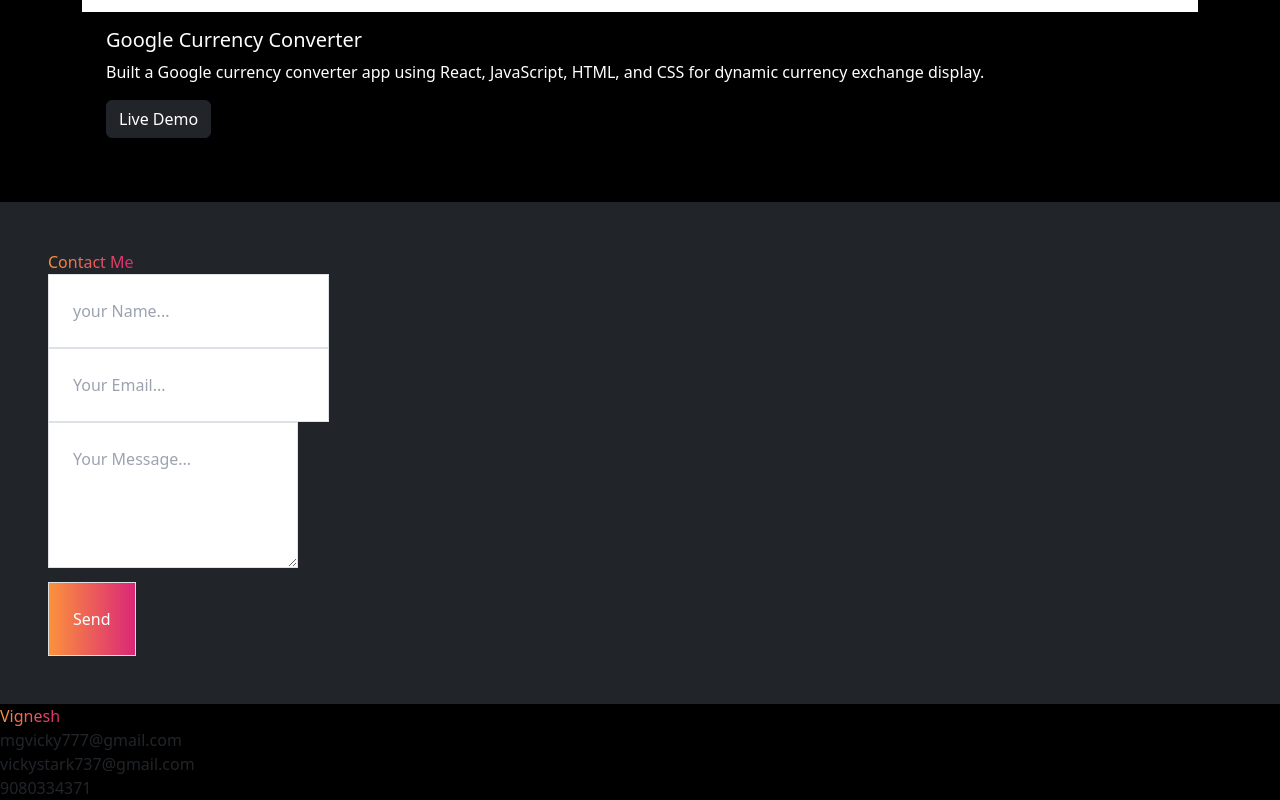
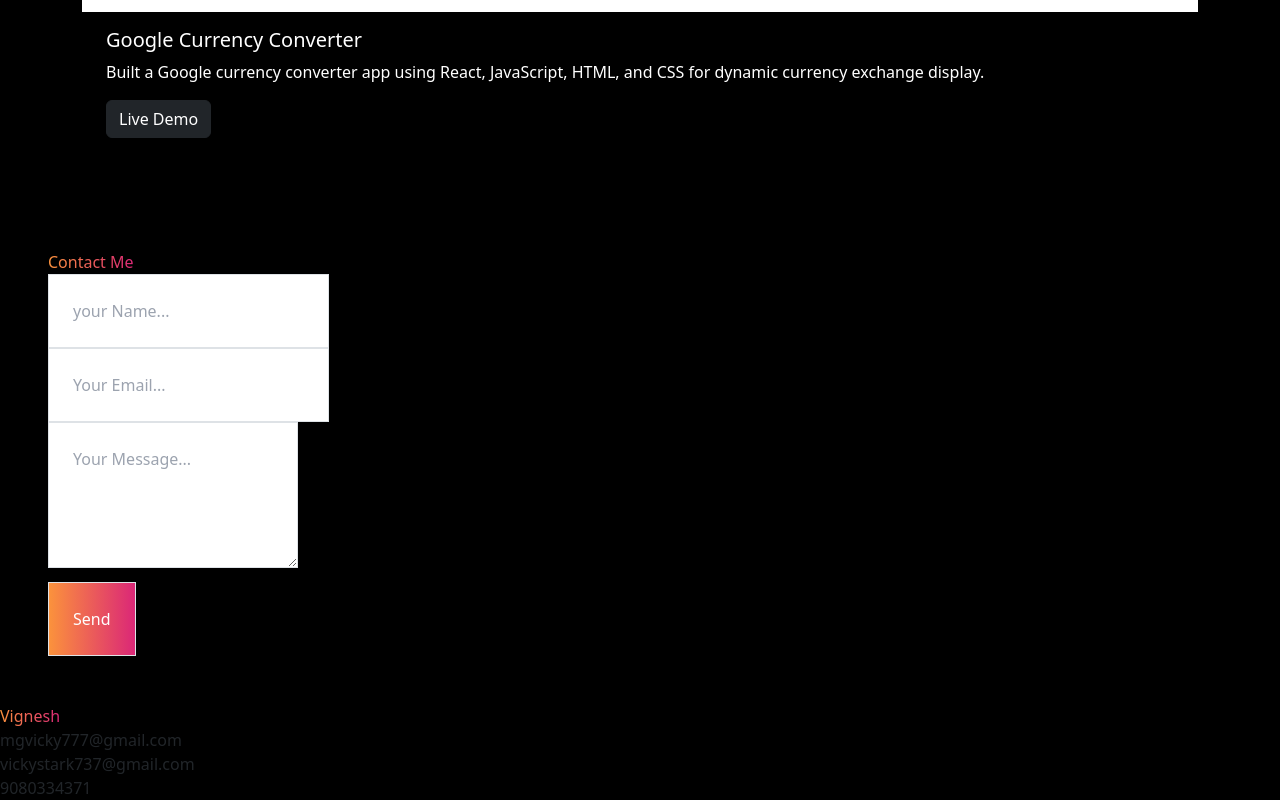
Before and after one commit to Vickystark1/vignesh-portfolio, a React (Vite) app: page / in a window 1280 px wide. Shown: the part 10806-11606 px from the top of the page. Built offline with nearby package versions, Linux system fonts and the light colour scheme.

Commit message:
authlivelinkupdated

```diff
--- a/src/components/Contact.jsx
+++ b/src/components/Contact.jsx
@@ -2,7 +2,7 @@ import React from 'react'
 
 const Contact = () => {
   return (
-    <div className='max-w-[1200px] pt-[20px]  mx-auto bg-dark sm:py-20 p-5' id='contact' >
+    <div className='max-w-[1200px] pt-[20px]  mx-auto  sm:py-20 p-5' id='contact' >
 
             <h2 className="text-4xl font-bold leading-tight primary-color">Contact Me</h2>
 
--- a/src/components/Work.jsx
+++ b/src/components/Work.jsx
@@ -40,7 +40,7 @@ const Work = () => {
          <Card.Body>
            <Card.Title style={{color:"#fff"}}>User Authenticator</Card.Title>
            <Card.Text style={{color:"#fff"}}>A user authentication React project integrating Firebase for secure registration and login, with Postman API services enhancing functionality, all styled with CSS and Bootstrap.  </Card.Text>
-           <a href="https://662b99084a93c80008cf6ad4--vignesh-proj-reactauthenticator.netlify.app/" target='_blank'>
+           <a href="https://662f691abd796f000837723f--vignesh-proj-reactauthenticator.netlify.app/" target='_blank'>
 
            <Button variant="dark" style={{color:"#fff"}} className='mt-3' >Live Demo</Button>
            </a>
```
